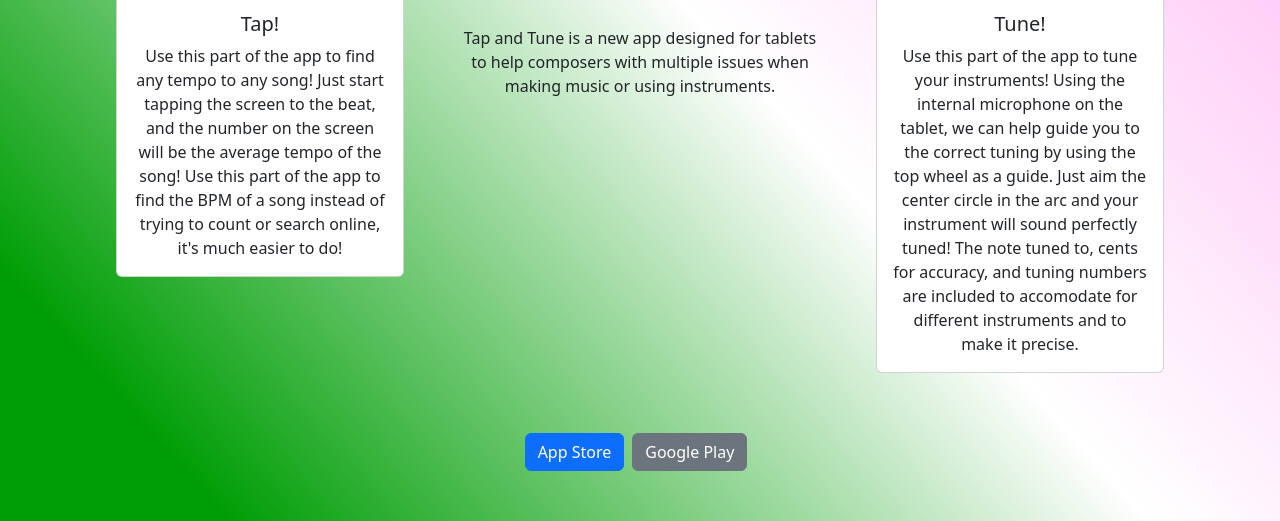
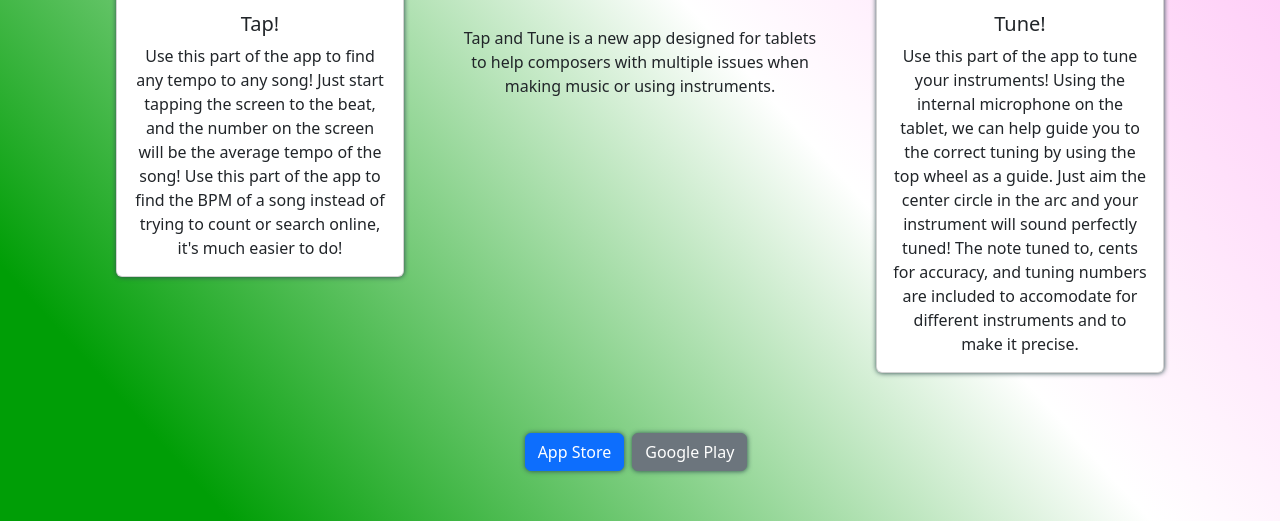
Before and after one commit to nscior/framework-challenge, a plain HTML site: page index.html in a window 1280 px wide. Shown: the part 616-1137 px from the top of the page. Drawn offline with nearby package versions, Linux system fonts and the light colour scheme.

Commit message:
final styling

```diff
--- a/styles.css
+++ b/styles.css
@@ -18,6 +18,7 @@
     margin: 0 auto;
     float: none;
     margin-bottom: 10px;
+    box-shadow: 0.2px 0.2px 5px darkslategray;
 }
 
 .btn-toolbar {
@@ -26,3 +27,7 @@
     margin-top: 50px;
     margin-bottom: 50px;
 }
+
+button {
+    box-shadow: 0.2px 0.2px 5px darkslategray;
+}
```
